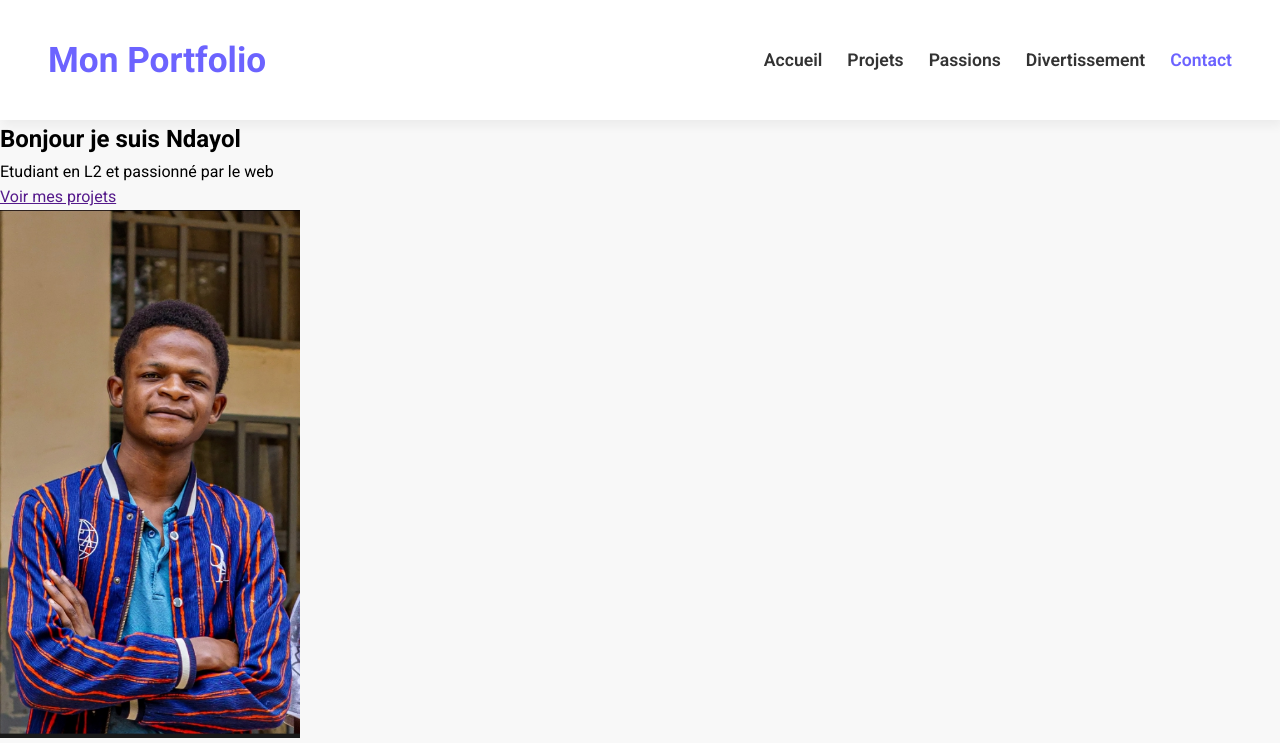
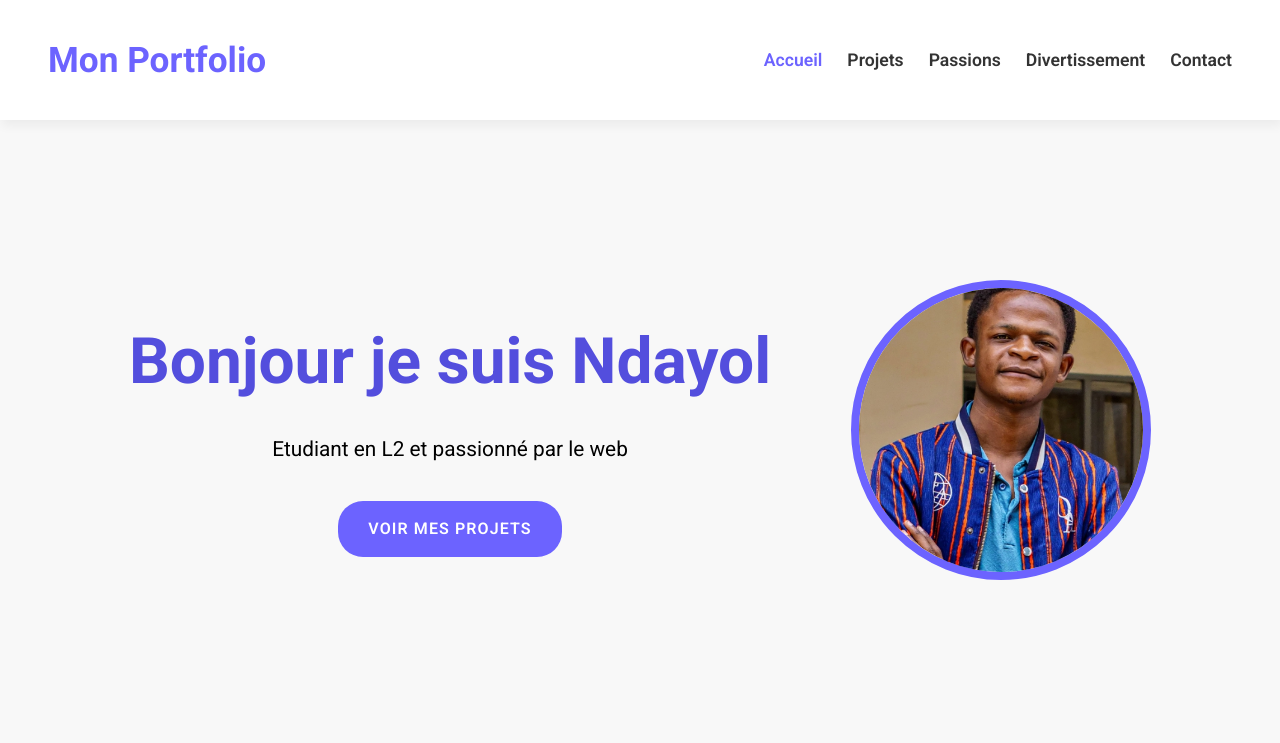
Before and after one commit to ndayol1234/Mon-Portfolio-2026, a plain HTML site: page index.html in a window 1280 px wide. Shown: the top 743 px of the page. Drawn offline with Linux system fonts and the light colour scheme.

Commit message:
stylisation de la section hero

```diff
--- a/css/style.css
+++ b/css/style.css
@@ -69,18 +69,18 @@
 }
 
 ul li a::after {|
-    content: '';
+    content:'';
     position: absolute;
     left: 0;
     bottom: 0;
     height: 3px;
-    width: 0%;
+    width: 0;
     background-color: var(--violet-doux);
     transition: width 0.3s ease;
 }
 
 ul li a:hover::after {
-     width: 100px;
+     width: 100%;
 }
 
 a.active {
@@ -91,3 +91,50 @@
 a.active::after {
     width: 100px;
 }
+
+.hero {
+    display: flex;
+    justify-content: center;
+    align-items: center;
+    gap: 5rem;
+    text-align: center;
+    margin: 10rem 2rem;
+}
+
+.hero img{
+    width: 300px;
+    height: 300px;
+    object-fit: cover;
+    border-radius: 50%;
+    border: 8px solid var(--violet-doux);
+}
+.hero h1{
+    color: var(--violet-fonce);
+    font-size: 4rem;
+    font-weight: 700;
+    margin-bottom: 1.2rem;
+}
+
+.hero p{
+    color: var(--gris-fonce);
+    font-size: 1.3rem;
+    margin-bottom: 1.2rem;
+}
+
+.hero a{
+    text-decoration: none;
+    display: inline-block;
+    background-color: var(--violet-doux);
+    color: white;
+    padding: 15px 30px;
+    border-radius: 25px;
+    text-transform: uppercase;
+    letter-spacing: 1.1px;
+    font-weight: 600;
+    margin-top: 1rem;
+    transition: background-color 0.3s ease,transform 0.2s ease;
+}
+.hero a:hover{
+    background-color: var(--violet-fonce);
+    transform: translateY(-3px);
+}
--- a/index.html
+++ b/index.html
@@ -17,25 +17,25 @@
         </div>
         <nav>
             <ul>
-                <li><a href="index.html">Accueil</a></li>
+                <li><a href="index.html"class="active">Accueil</a></li>
                 <li><a href="projet.html">Projets</a></li>
                 <li><a href="passions.html">Passions</a></li>
                 <li><a href="divertissement.HTML">Divertissement</a></li>
-                <li><a href="contacte.html"class="active">Contact</a></li>
+                <li><a href="contacte.html">Contact</a></li>
 
             </ul>
 
         </nav>
     </header>
     <main>
-         <section>
+         <section class ="hero">
             <div>
                 <h1>Bonjour je suis Ndayol</h1>
                 <p>Etudiant en L2 et passionné par le web</p>
-                <a href="">Voir mes projets</a>
+                <a href="projet.html">Voir mes projets</a>
             </div>
             <div>
-                <img src="images/WhatsApp Image 2026-03-18 at 19.21.17.jpeg" alt="" width="300px">
+                <img src="images/WhatsApp Image 2026-03-18 at 19.21.17.jpeg">
              </div>
         </section>
         <section>
```
